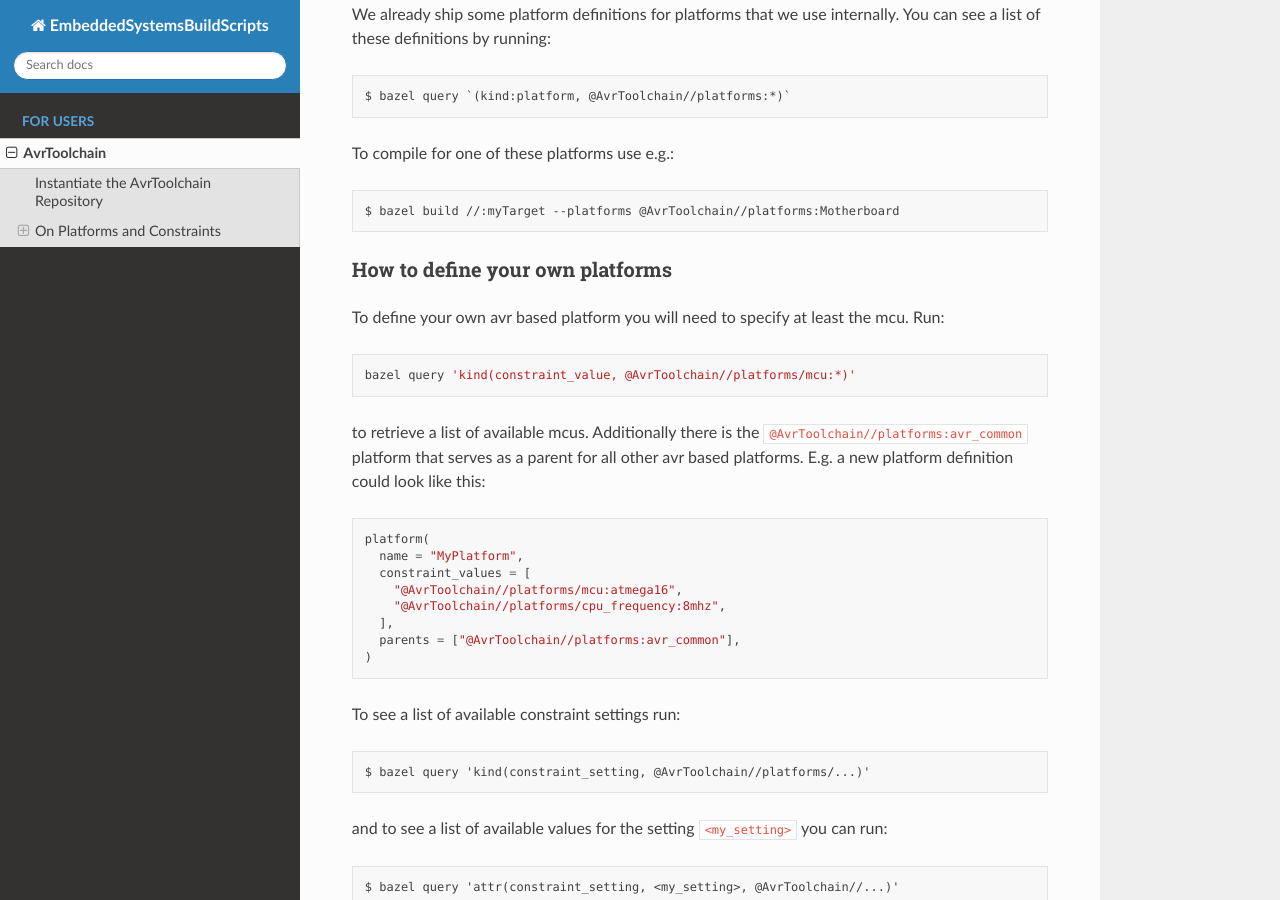
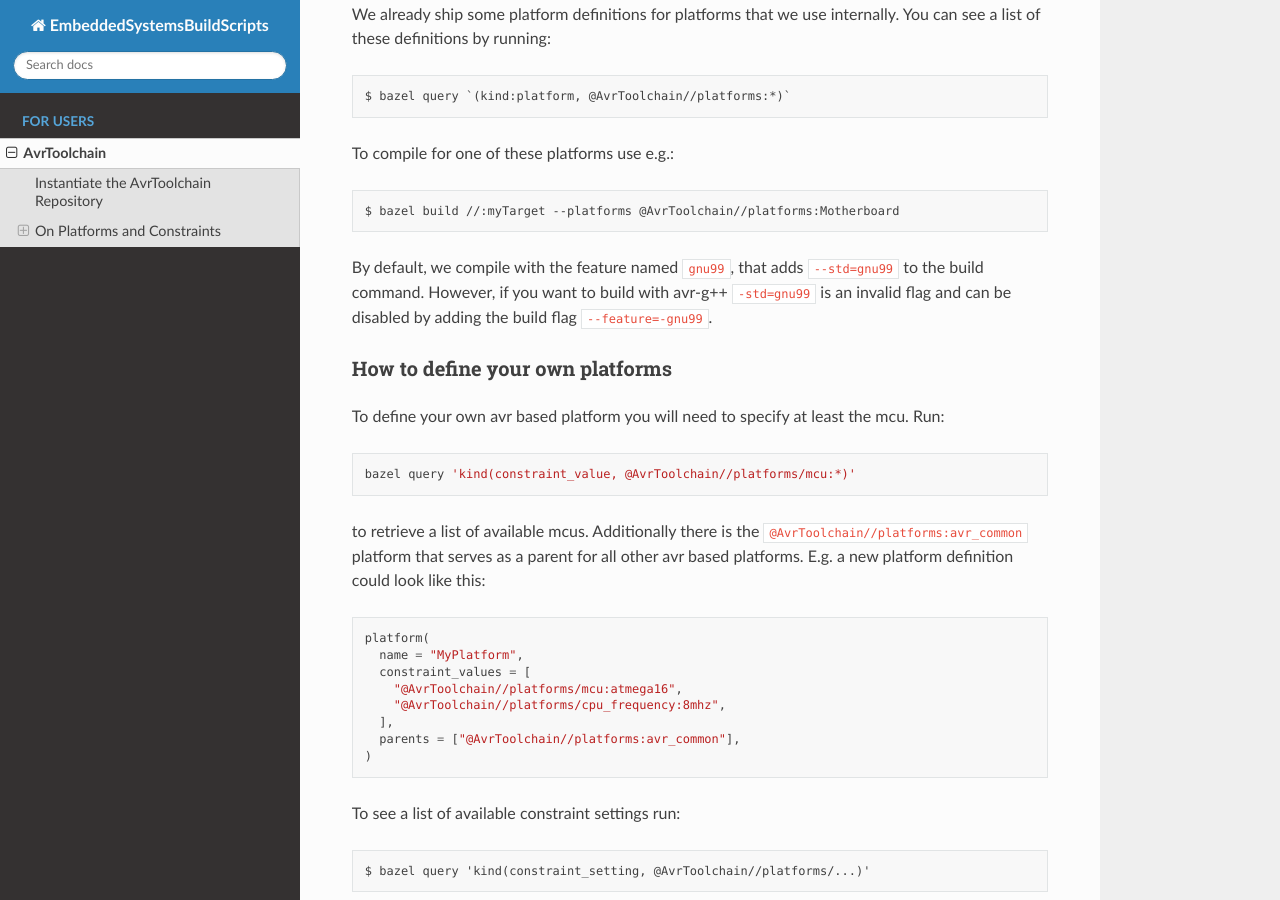
Before and after one commit to es-ude/EmbeddedSystemsBuildScripts, a Sphinx documentation site: the page built from docs/AvrToolchain.rst, in a window 1280 px wide and 900 px high, scrolled down 1376 px. Built offline with Sphinx 7.4.7 and the Read the Docs theme 2.0.0, drawn with Linux system fonts in a browser that asks for light colours; pages that are not in the unit, such as notebooks, are missing from menus.

Commit message:
adds documentation for disabling the gnu99 build feature

```diff
--- a/docs/AvrToolchain.rst
+++ b/docs/AvrToolchain.rst
@@ -95,6 +95,10 @@
 
   $ bazel build //:myTarget --platforms @AvrToolchain//platforms:Motherboard
 
+By default, we compile with the feature named ``gnu99``, that adds ``--std=gnu99`` to the build command. However, if you want to
+build with avr-g++ ``-std=gnu99`` is an invalid flag and can be disabled by
+adding the build flag ``--feature=-gnu99``.
+
 How to define your own platforms
 ~~~~~~~~~~~~~~~~~~~~~~~~~~~~~~~~
 
```
